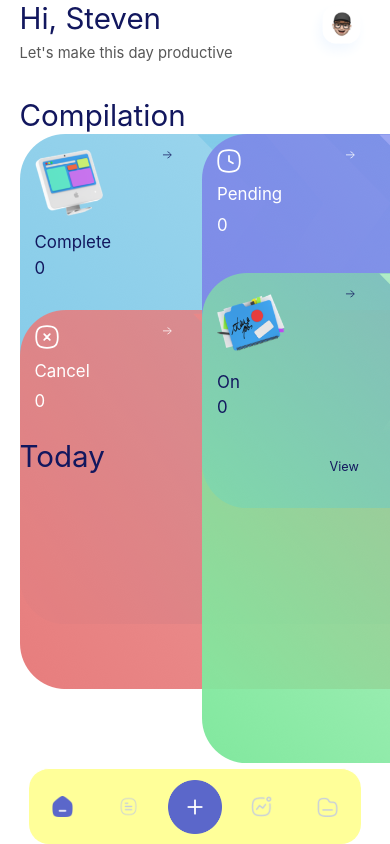
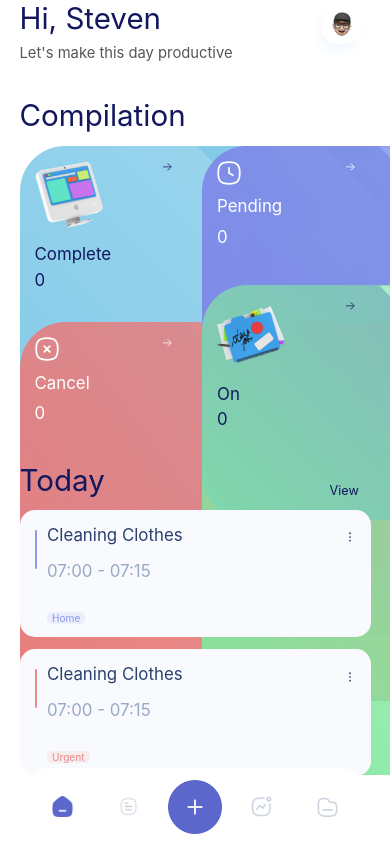
Before and after one commit to ng-anhhtuann/daily-app, a React Native app in the folder Daily/: screen /Home in a window 390 px wide. Built offline with nearby package versions, Linux system fonts and the light colour scheme.

Commit message:
Done with Home tabbar

```diff
--- a/Daily/App.js
+++ b/Daily/App.js
@@ -5,8 +5,6 @@ import {SafeAreaView, StyleSheet, View} from 'react-native';
 
 import Start from './src/frames/Start';
 import TabBar from './src/frames/homes/TabBar';
-// import {WHITE} from './src/utils/colors';
-// import {DeviceWidth} from './src/utils/device';
 
 const Stack = createNativeStackNavigator();
 class App extends React.Component {
@@ -30,7 +28,6 @@ class App extends React.Component {
 const styles = StyleSheet.create({
   container: {
     flex: 1,
-    // backgroundColor: 'red',
   },
 });
 export default App;
--- a/Daily/src/frames/homes/Home.js
+++ b/Daily/src/frames/homes/Home.js
@@ -11,17 +11,31 @@ import {
 } from 'react-native';
 
 import {DeviceWidth, DeviceHeight} from '../../utils/device';
-import {WHITE, PURPLE_HEAVY, GREY_TEXT, GREY_WEAK} from '../../utils/colors';
+import {
+  WHITE,
+  PURPLE_HEAVY,
+  GREY_TEXT,
+  GREY_WEAK,
+  PURPLE,
+  TEXT,
+  TEXT_WEAK,
+  PURPLE_WEAK,
+  GREY,
+  RED_FADE,
+  RED_BG,
+} from '../../utils/colors';
 import {imgs} from '../../assets/index';
 import HeaderProfile from '../../shared/HeaderProfile';
 import Compilation from '../../shared/Compilation';
+import {SettingDots} from '../../shared/svgs';
+import TaskItem from '../../shared/TaskItem';
 
 const Home = () => {
   const [userInfo, setUserInfo] = useState({
     userName: 'Steven',
     onPress: null,
   });
-
+  const [isComing, setIsComing] = useState(false);
   const renderHeader = useMemo(() => {
     return (
       <HeaderProfile
@@ -34,9 +48,6 @@ const Home = () => {
       />
     );
   }, [userInfo.userName]);
-  const sendAlert = message => {
-    alert(message);
-  };
   return (
     <ScrollView style={styles.container}>
       {renderHeader}
@@ -67,15 +78,112 @@ const Home = () => {
           <Text style={styles.viewText}>View</Text>
         </TouchableOpacity>
       </View>
-      <View style={styles.todoContainer}>{/* <View */}</View>
+      <View>
+        <TaskItem
+          todoItemStyle={styles.todoItemStyle}
+          titleMerge={styles.titleMergeComing}
+          titleTextContainer={styles.titleTextContainer}
+          titleText={styles.titleText}
+          timeText={styles.timeText}
+          tagContainer={styles.tagContainer}
+          textTagStyle={styles.textTagStyle}
+          settingStyle={styles.settingStyle}
+          titleTodo={'Cleaning Clothes'}
+          startTime={'07:00'}
+          endTime={'07:15'}
+          nameTag={'Home'}
+          upComing={true}
+        />
+        <TaskItem
+          todoItemStyle={styles.todoItemStyle}
+          titleMerge={styles.titleMergeNotYet}
+          titleTextContainer={styles.titleTextContainer}
+          titleText={styles.titleText}
+          timeText={styles.timeText}
+          tagContainer={styles.tagContainerNotYet}
+          textTagStyle={styles.textTagStyleNotYet}
+          settingStyle={styles.settingStyle}
+          titleTodo={'Cleaning Clothes'}
+          startTime={'07:00'}
+          endTime={'07:15'}
+          nameTag={'Urgent'}
+          upComing={true}
+        />
+      </View>
     </ScrollView>
   );
 };
 const styles = StyleSheet.create({
-  todoContainer: {
-    flex: 1,
+  settingStyle: {
+    height: '25%',
+    width: '5%',
+    justifyContent: 'center',
+    alignItems: 'center',
+  },
+  textTagStyle: {
+    color: PURPLE,
+    fontSize: DeviceHeight * 0.012,
+    height: 15,
+    textAlign: 'center',
+  },
+  tagContainer: {
+    backgroundColor: PURPLE_WEAK,
+    height: '50%',
+    width: 'auto',
+    marginRight: 5,
+    justifyContent: 'center',
+    borderRadius: 5,
+    padding: 5,
+  },
+  textTagStyleNotYet: {
+    color: RED_FADE,
+    fontSize: DeviceHeight * 0.012,
+    height: 15,
+    textAlign: 'center',
+  },
+  tagContainerNotYet: {
+    backgroundColor: RED_BG,
+    height: '50%',
+    width: 'auto',
+    marginRight: 5,
+    justifyContent: 'center',
+    borderRadius: 5,
+    padding: 5,
+  },
+  timeText: {color: TEXT_WEAK, fontSize: DeviceHeight * 0.02},
+  titleText: {
+    color: TEXT,
+    fontSize: DeviceHeight * 0.02,
+  },
+  titleTextContainer: {
+    left: 10,
+    justifyContent: 'space-between',
+    height: '100%',
+    width: '95%',
+  },
+  titleMergeComing: {
+    height: '40%',
+    top: 5,
+    width: 2.5,
+    borderRadius: 3,
+    backgroundColor: PURPLE,
+  },
+  titleMergeNotYet: {
+    height: '40%',
+    top: 5,
+    width: 2.5,
+    borderRadius: 3,
+    backgroundColor: RED_FADE,
+  },
+  todoItemStyle: {
     top: DeviceHeight * 0.015,
     width: '100%',
+    height: DeviceHeight * 0.15,
+    borderRadius: 15,
+    backgroundColor: GREY_WEAK,
+    padding: 15,
+    flexDirection: 'row',
+    marginBottom: DeviceHeight * 0.015,
   },
   todayText: {
     fontSize: DeviceHeight * 0.035,
--- a/Daily/src/frames/homes/TabBar.js
+++ b/Daily/src/frames/homes/TabBar.js
@@ -111,7 +111,6 @@ const styles = StyleSheet.create({
     borderBottomColor: WHITE,
     borderTopColor: WHITE,
     position: 'absolute',
-    backgroundColor: '#ffff99',
   },
 });
 export default TabBar;
--- /dev/null
+++ b/Daily/src/shared/TagTask.js
@@ -0,0 +1,11 @@
+import React from 'react';
+import {View, Text} from 'react-native';
+
+const TagTask = ({tagContainer, textTagStyle, nameTag}) => {
+  return (
+    <View style={tagContainer}>
+      <Text style={textTagStyle}>{nameTag}</Text>
+    </View>
+  );
+};
+export default TagTask;
--- /dev/null
+++ b/Daily/src/shared/TaskItem.js
@@ -0,0 +1,52 @@
+/* eslint-disable react-native/no-inline-styles */
+import React from 'react';
+import {TouchableOpacity, View, Text} from 'react-native';
+import {DeviceHeight} from '../utils/device';
+import {SettingDots} from './svgs';
+import TagTask from './TagTask';
+
+const TaskItem = ({
+  todoItemStyle,
+  titleMerge,
+  titleTextContainer,
+  titleText,
+  timeText,
+  tagContainer,
+  textTagStyle,
+  settingStyle,
+  titleTodo,
+  startTime,
+  endTime,
+  nameTag,
+  upComing,
+}) => {
+  return (
+    <View style={todoItemStyle}>
+      <View style={titleMerge} />
+      <View style={titleTextContainer}>
+        <Text numberOfLines={1} style={titleText}>
+          {titleTodo}
+        </Text>
+        <Text style={timeText}>{`${startTime} - ${endTime}`}</Text>
+        <View
+          style={{
+            flexDirection: 'row',
+            width: '100%',
+            flexWrap: 'wrap',
+            top: DeviceHeight * 0.0175,
+          }}>
+          <TagTask
+            tagContainer={tagContainer}
+            textTagStyle={textTagStyle}
+            nameTag={nameTag}
+          />
+        </View>
+      </View>
+      <TouchableOpacity style={settingStyle}>
+        <SettingDots />
+      </TouchableOpacity>
+    </View>
+  );
+};
+
+export default TaskItem;
--- a/Daily/src/shared/svgs.js
+++ b/Daily/src/shared/svgs.js
@@ -47,4 +47,11 @@ const PendingIcon = props => (
     </G>
   </Svg>
 );
-export {Forward, PendingIcon, CancelIcon};
+const SettingDots = props => (
+  <Svg width={2} height={10} xmlns="http://www.w3.org/2000/svg" {...props}>
+    <G fill="#2C406E" fillRule="nonzero">
+      <Path d="M.381 1.943A.875.875 0 1 1 1 2.199a.875.875 0 0 1-.619-.256ZM.381 5.619A.875.875 0 1 1 1.62 4.38.875.875 0 0 1 .38 5.62ZM.381 9.293a.875.875 0 1 0-.256-.62c0 .233.092.455.256.62Z" />
+    </G>
+  </Svg>
+);
+export {Forward, PendingIcon, CancelIcon, SettingDots};
--- a/Daily/src/utils/colors.js
+++ b/Daily/src/utils/colors.js
@@ -3,4 +3,10 @@ export const WHITE = '#FFF';
 export const GREY = '#C6CEDD';
 export const PURPLE_HEAVY = '#12175E';
 export const GREY_TEXT = '#575757';
+export const PURPLE = '#8F99EB';
+export const PURPLE_WEAK = '#8F99EB20';
 export const GREY_WEAK = '#F9FAFD';
+export const TEXT = '#2C406E';
+export const TEXT_WEAK = '#9AA8C7';
+export const RED_FADE = '#E88B8C';
+export const RED_BG = '#E88B8C20';
```
Also changed, not shown: Daily/src/shared/TaskComing.js (deleted).
